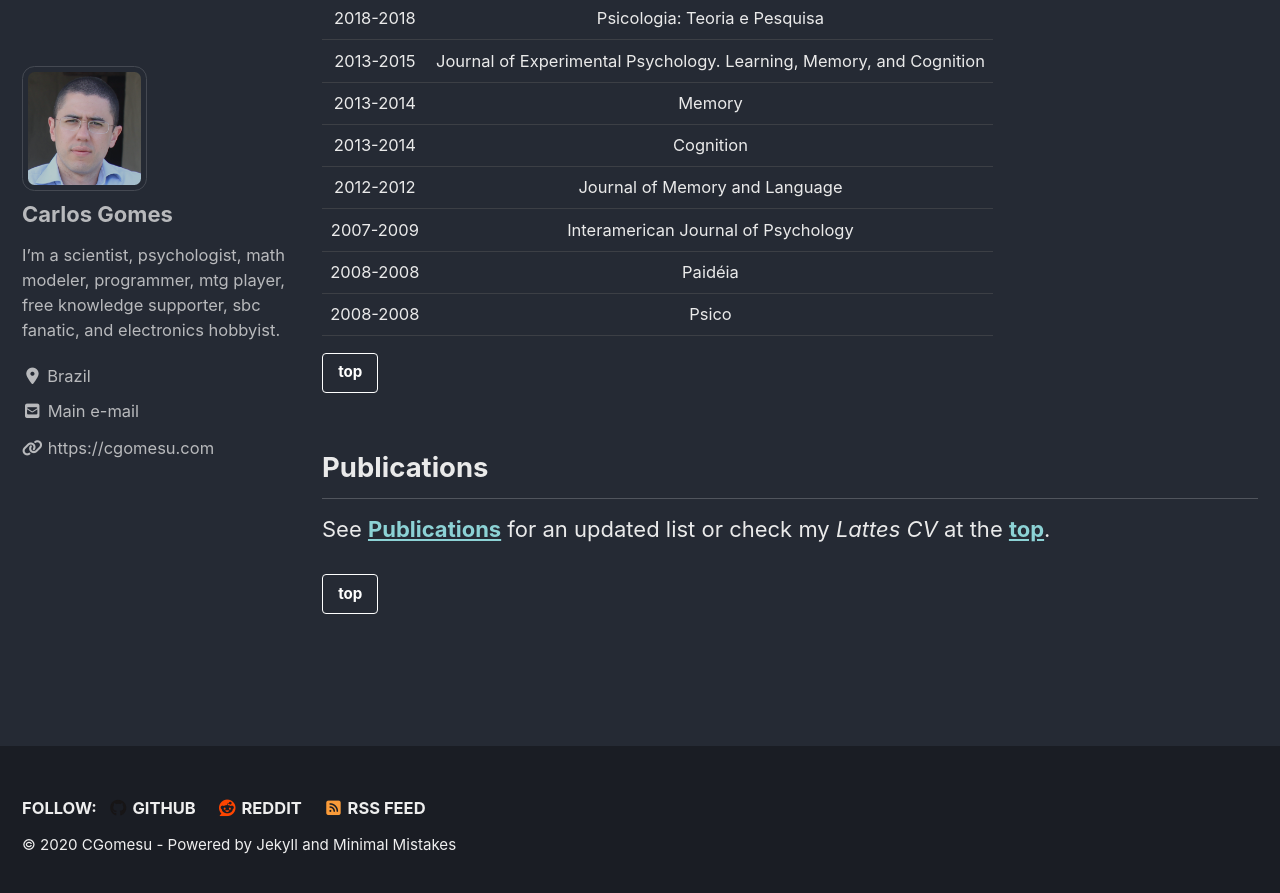
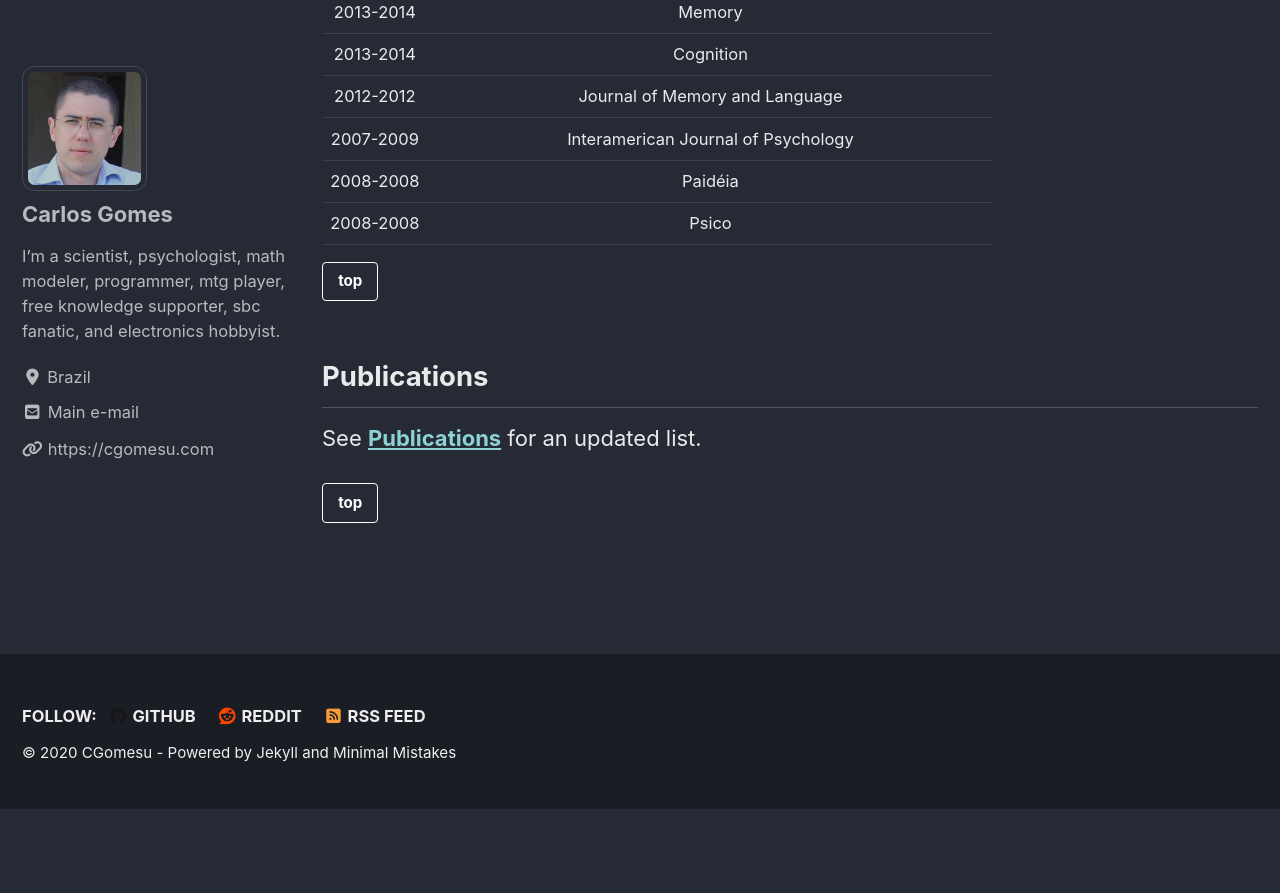
Before and after one commit to cgomesu/website, a Jekyll site: the page built from _pages/resume.md, in a window 1280 px wide and 900 px high, scrolled down 19225 px. Shown: the top 893 px of the window. Built offline with Jekyll 4.4.1, drawn with Linux system fonts in a browser that asks for light colours; cached includes are drawn as plain includes; nearby versions of some CDN libraries; after the commit the page ends 20034 px from its top, so only the background shows below that.

Commit message:
removed lattes

```diff
--- a/_pages/resume.md
+++ b/_pages/resume.md
@@ -9,9 +9,6 @@
   overlay_filter: "0.7"
   overlay_image: /assets/img/site/banner-page-07.jpeg
   caption: "by [**Rebecca Guay**](https://en.wikipedia.org/wiki/Rebecca_Guay)"
-  actions:
-    - label: "Lattes CV"
-      url: "http://lattes.cnpq.br/5704468004001326"
 excerpt: "Everything I know and have ever done academically and professionally."
 toc: true
 toc_label: "Table of Contents"
@@ -305,6 +302,6 @@
 [top](#){: .btn .btn--light-outline .btn--small}
 
 ## Publications
-See [**Publications**]({{ site.url }}{{ site.baseurl }}/publications/) for an updated list or check my *Lattes CV* at the [**top**](#).
+See [**Publications**]({{ site.url }}{{ site.baseurl }}/publications/) for an updated list.
 
 [top](#){: .btn .btn--light-outline .btn--small}
```
Also changed, not shown: 2 other files.
